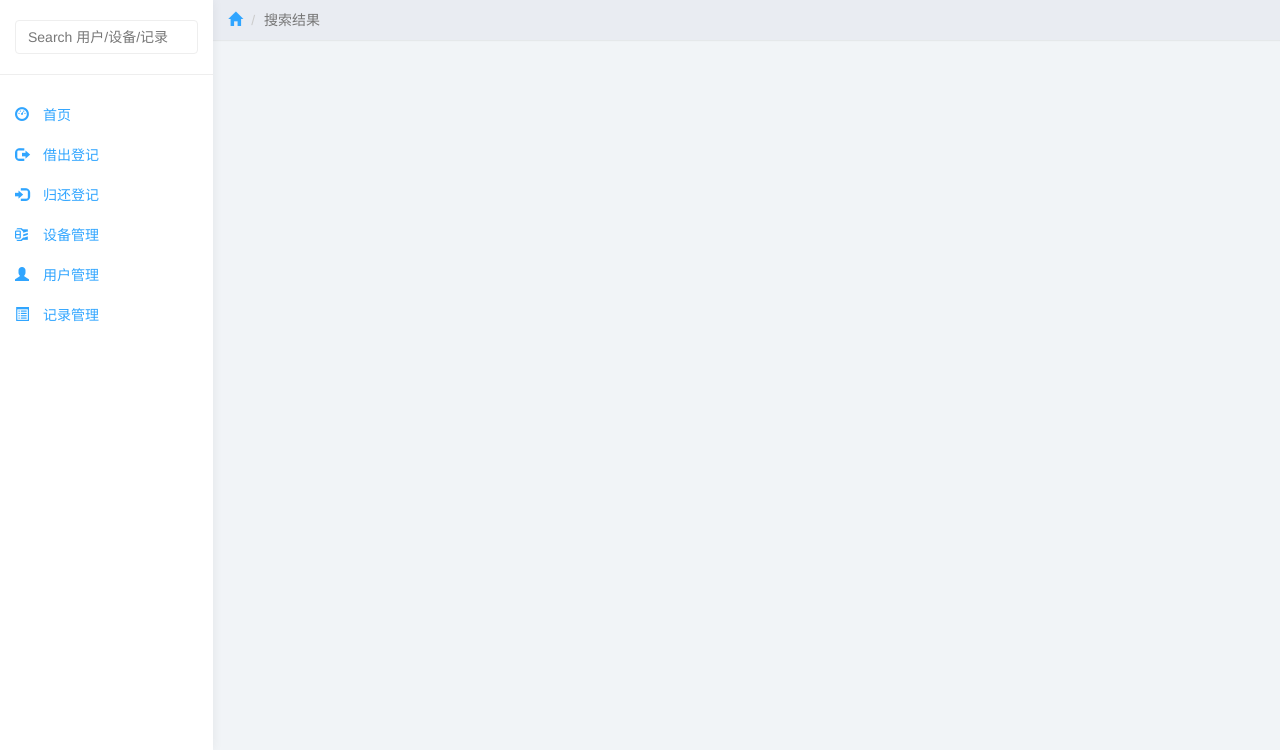
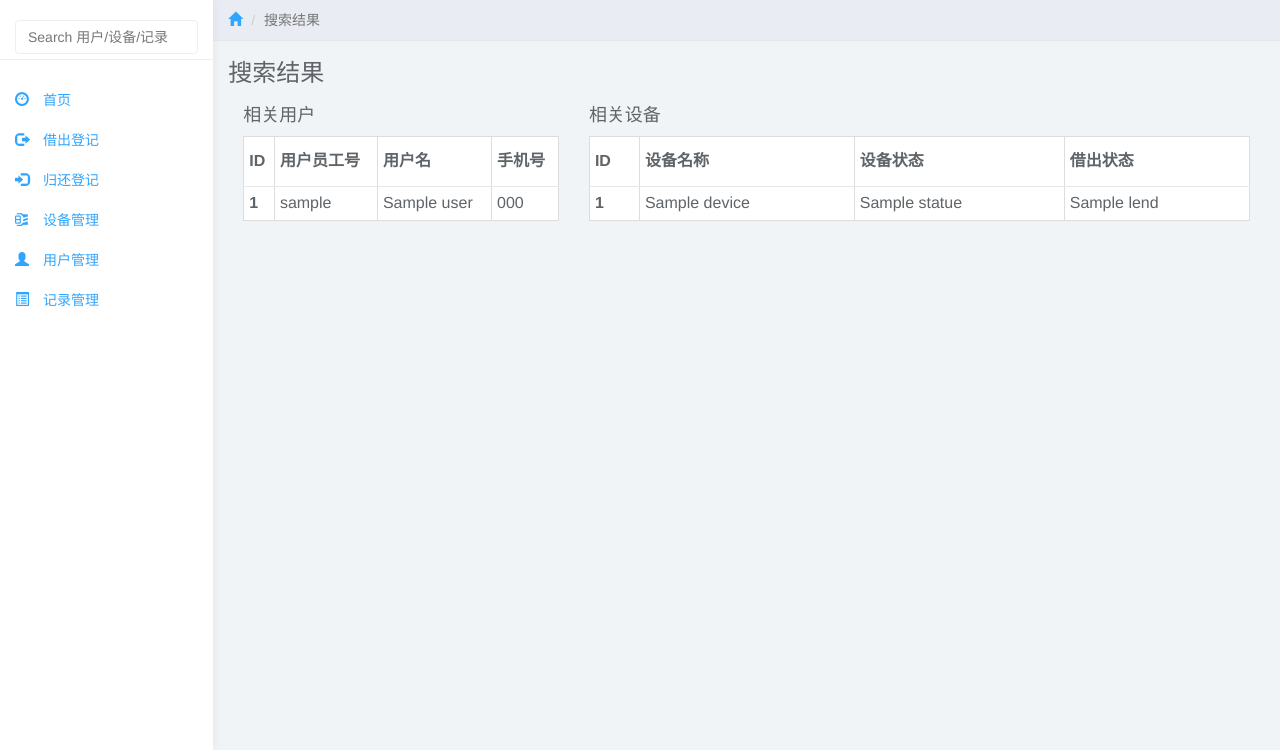
Before and after one commit to Coderhypo/TDMS, a Flask app: template app/templates/admin/search.html in a window 1280 px wide. Shown: the part 50-800 px from the top of the page. Run offline with Flask 2, Linux system fonts and the light colour scheme; the template is opened without the code that fills it: most values are stand-ins (such as "Sample title", 1, 10 or a date in 2020); parts of the project's set-up code (start-up, migrations or seed data) failed here and were passed over; some libraries are stand-ins or nearby versions.

Commit message:
update web page

```diff
--- a/app/templates/admin/search.html
+++ b/app/templates/admin/search.html
@@ -10,7 +10,53 @@
 
 <div class="row">
     <div class="col-lg-12">
-
+        <h3>搜索结果</h3>
+        <div class="col-lg-4">
+            <h4>相关用户</h4>
+            <table class="table table-bordered table-hover table-condensed">
+                <thead>
+                <tr>
+                    <th>ID</th>
+                    <th>用户员工号</th>
+                    <th>用户名</th>
+                    <th>手机号</th>
+                </tr>
+                </thead>
+                <tbody>
+                {% for user in ulist %}
+                <tr>
+                    <th scope="row">{{ user['id'] }}</th>
+                    <td>{{ user['login'] }}</td>
+                    <td>{{ user['name'] }}</td>
+                    <td>{{ user['phone'] }}</td>
+                </tr>
+                {% endfor %}
+                </tbody>
+            </table>
+        </div>
+        <div class="col-lg-8">
+            <h4>相关设备</h4>
+            <table class="table table-bordered table-hover table-condensed">
+                <thead>
+                <tr>
+                    <th>ID</th>
+                    <th>设备名称</th>
+                    <th>设备状态</th>
+                    <th>借出状态</th>
+                </tr>
+                </thead>
+                <tbody>
+                {% for device in dlist %}
+                <tr>
+                    <th scope="row">{{ device['id'] }}</th>
+                    <td>{{ device['name'] }}</td>
+                    <td>{{ device['statue'] }}</td>
+                    <td>{{ device['lend'] }}</td>
+                </tr>
+                {% endfor %}
+                </tbody>
+            </table>
+        </div>
     </div>
 </div><!--/.row-->
 {% endblock %}
--- a/app/templates/admin/sidebar.html
+++ b/app/templates/admin/sidebar.html
@@ -1,11 +1,11 @@
 <div id="sidebar-collapse" class="col-sm-3 col-lg-2 sidebar">
-    <form role="search">
+    <div role="search">
         <div class="form-group">
-            <form>
+            <form action="/admin/search" method="POST">
                 <input type="text" class="form-control" placeholder="Search 用户/设备/记录">
             </form>
         </div>
-    </form>
+    </div>
     <ul class="nav menu">
         <li><a href="/admin"><span class="glyphicon glyphicon-dashboard"></span> 首页</a></li>
         <li><a href="/admin/lend"><span class="glyphicon glyphicon-log-out"></span> 借出登记</a></li>
```
